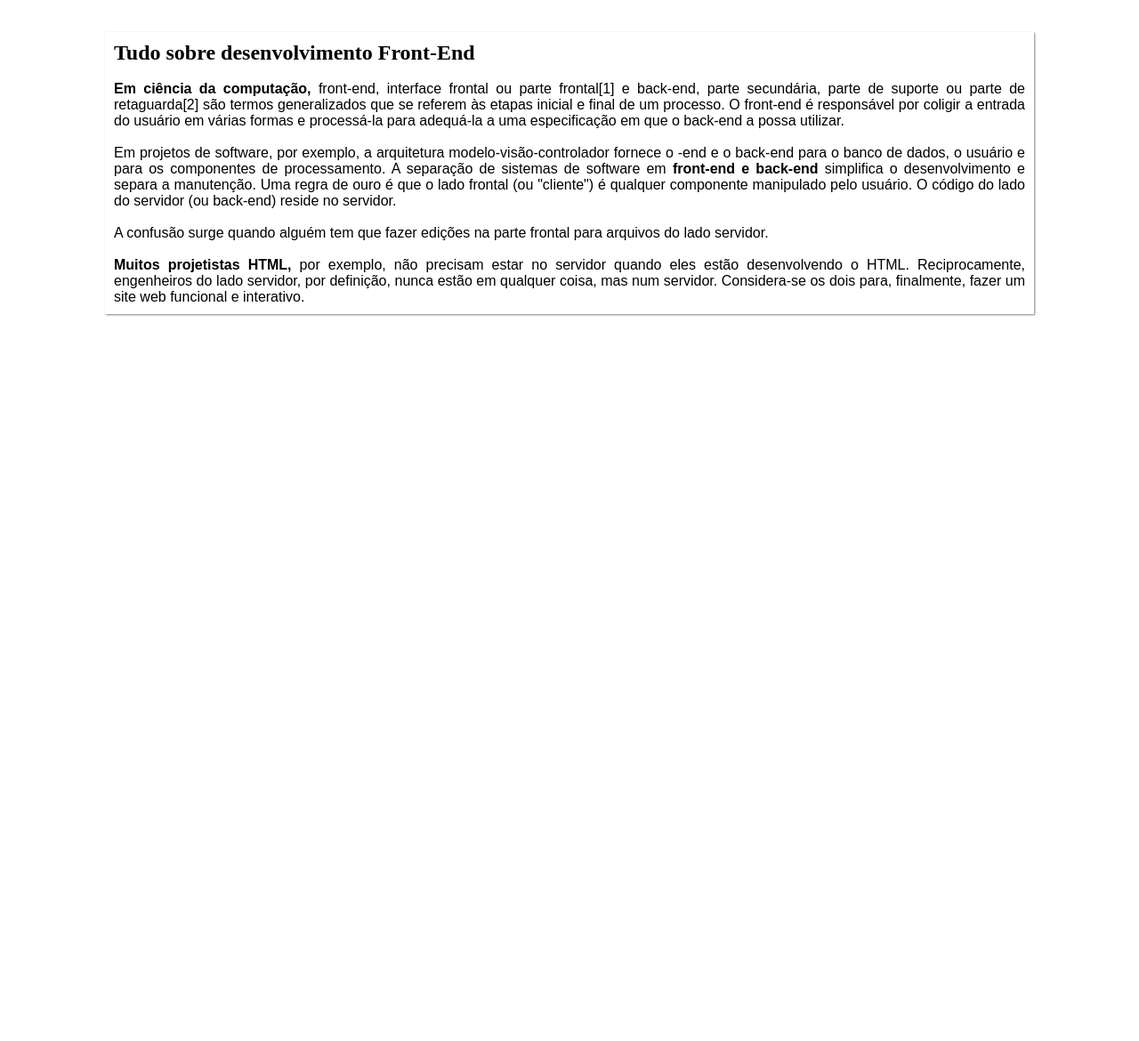
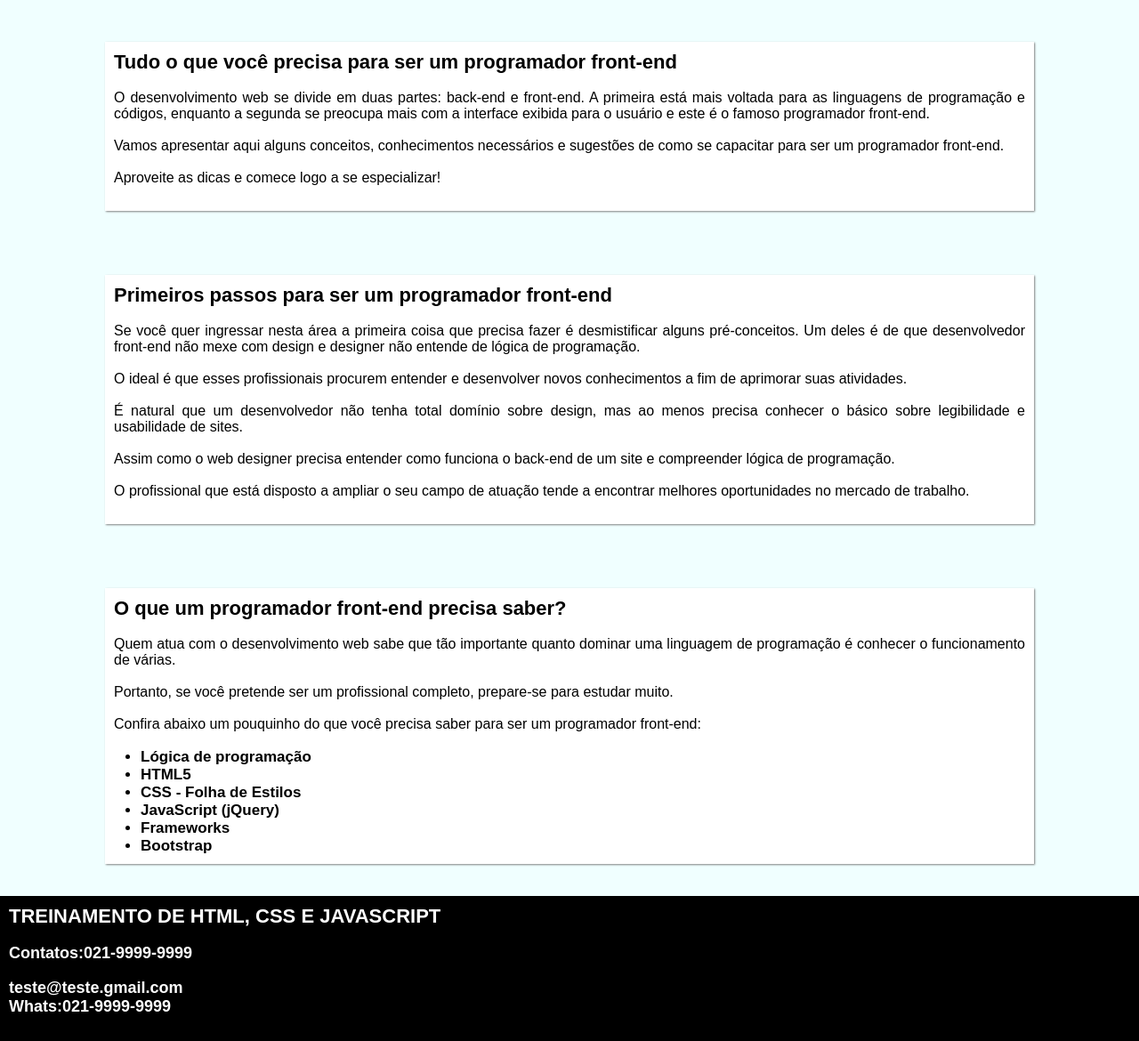
Before and after one commit to Juliana-Ferreira-Alves/curso-de-HTML-CSS-e-JavaScript, a plain HTML site: page index.html in a window 1280 px wide. Shown: the part 97-1267 px from the top of the page at 89% size. Before the commit the page ends 800 px from the top, so only its background shows below. Drawn offline with Linux system fonts and the light colour scheme.

Commit message:
add o arquivo de CSS no projeto

```diff
--- /dev/null
+++ b/css/estilo.css
@@ -0,0 +1,69 @@
+      *{
+			margin: 0;
+			border: 0;
+			padding: 0;
+		}
+		header{
+			background-color: rgba(0,0,0,0.75);
+			padding: 10px;
+			position: fixed;
+			width: 100%;
+		}
+		body{
+			background-color: rgba(240,255,255);
+		}
+		h1{
+			color: #fff;
+			font-family: arial;
+			font-size: 40px;
+			margin-left: 5px;
+			margin-top: 5px;
+		}
+		h3{
+			color: #fff;
+			font-family: arial;
+			font-size: 30;
+			margin-left: 5px;
+			margin-bottom: 5px;
+		}
+		section{
+			width: 80%;
+			margin: 0 auto;
+			box-shadow: 1px 1px 2px #808080;
+			padding: 10px;
+			background-color: #fff;
+		}
+
+		p{
+			text-align: justify;
+			font-family: arial;
+			font-size: 16px;
+
+		}
+		footer{
+			background-color: rgba(0,0,0);
+			padding: 10px;
+		}
+		h4{
+			font-family: arial;
+			font-size: 18px;
+			color: #fff;
+
+		}
+		h5{
+			font-family: arial;
+			font-size: 22px;
+			color: #fff;
+
+		}
+		h2{
+			font-family: arial;
+			font-size: 22px;
+
+		}
+		ul, li{
+			font-family: arial;
+			font-size: 17px;
+			font-weight: bold;
+			margin-left: 15px;
+		}
--- a/index.html
+++ b/index.html
@@ -4,68 +4,79 @@
 	<meta charset="utf-8">
 	<meta name="viewport" content="width=device-width, initial-scale=1">
 	<title>Projeto HTML</title>
-	<style type="text/css">
-		*{
-			margin: 0;
-			border: 0;
-			padding: 0;
-		}
-		header{
-			background-color: rgba(0,0,0);
-			padding: 10px;
-		}
-		h1{
-			color: #fff;
-			font-family: arial;
-			font-size: 40px;
-			margin-left: 5px;
-			margin-top: 5px;
-		}
-		h3{
-			color: #fff;
-			font-family: arial;
-			font-size: 30;
-			margin-left: 5px;
-			margin-bottom: 5px;
-		}
-		section{
-			width: 80%;
-			margin: 0 auto;
-			box-shadow: 1px 1px 2px #808080;
-			padding: 10px;
-		}
+	<link rel="stylesheet" type="text/css" href="css/estilo.css">
 
-		p{
-			text-align: justify;
-			font-family: arial;
-			font-size: 16px;
-		}
-
-
-	</style>
 </head>
 <body>
 
 	<header>
-		<h1>HTML</h1>
-		<h3>Curso de HTML</h3>
+		<h1>HTML, CSS e JavaScript</h1>
+		<h3>Curso de HTML, CSS e JavaScript</h3>
 
 	</header>
+	<br><br><br><br><br><br><br><br>
+	<section>
+		<h2>Tudo o que você precisa para ser um programador front-end</h2>
+		<br>
+		<p>O desenvolvimento web se divide em duas partes: back-end e front-end. A primeira está mais voltada para as linguagens de programação e códigos, enquanto a segunda se preocupa mais com a interface exibida para o usuário e este é o famoso programador front-end.</p>
+		<br>
+		<p>Vamos apresentar aqui alguns conceitos, conhecimentos necessários e sugestões de como se capacitar para ser um programador front-end.</p>
+		<br>
+		<p>Aproveite as dicas e comece logo a se especializar!</p>
+		<br>
+
+	</section>
+	<br><br>
 
 	<br><br>
+	<section>
+		<h2>Primeiros passos para ser um programador front-end</h2>
+		<br>
+		<p>Se você quer ingressar nesta área a primeira coisa que precisa fazer é desmistificar alguns pré-conceitos. Um deles é de que desenvolvedor front-end não mexe com design e designer não entende de lógica de programação.</p>
+		<br>
+		<p>O ideal é que esses profissionais procurem entender e desenvolver novos conhecimentos a fim de aprimorar suas atividades.</p>
+		<br>
+		<p>É natural que um desenvolvedor não tenha total domínio sobre design, mas ao menos precisa conhecer o básico sobre legibilidade e usabilidade de sites.</p>
+		<br>
+		<p>Assim como o web designer precisa entender como funciona o back-end de um site e compreender lógica de programação.</p>
+		<br>
+		<p>O profissional que está disposto a ampliar o seu campo de atuação tende a encontrar melhores oportunidades no mercado de trabalho.</p>
+		<br>
+	</section>
+	<br><br>
 
+	<br><br>
 	<section>
-		<h2>Tudo sobre desenvolvimento Front-End</h2>
+		<h2>O que um programador front-end precisa saber?</h2>
 		<br>
-		<p><b>Em ciência da computação,</b> front-end, interface frontal ou parte frontal[1] e back-end, parte secundária, parte de suporte ou parte de retaguarda[2] são termos generalizados que se referem às etapas inicial e final de um processo. O front-end é responsável por coligir a entrada do usuário em várias formas e processá-la para adequá-la a uma especificação em que o back-end a possa utilizar.</p>
+		<p>Quem atua com o desenvolvimento web sabe que tão importante quanto dominar uma linguagem de programação é conhecer o funcionamento de várias.</p>
 		<br>
-		<p>Em projetos de software, por exemplo, a arquitetura modelo-visão-controlador fornece o -end e o back-end para o banco de dados, o usuário e para os componentes de processamento. A separação de sistemas de software em <strong>front-end e back-end</strong> simplifica o desenvolvimento e separa a manutenção. Uma regra de ouro é que o lado frontal (ou "cliente") é qualquer componente manipulado pelo usuário. O código do lado do servidor (ou back-end) reside no servidor.</p>
+		<p>Portanto, se você pretende ser um profissional completo, prepare-se para estudar muito.</p>
 		<br>
-		<p>A confusão surge quando alguém tem que fazer edições na parte frontal para arquivos do lado servidor.</p>
+		<p>Confira abaixo um pouquinho do que você precisa saber para ser um programador front-end:</p>
 		<br>
-		<p>
-		<strong>Muitos projetistas HTML,</strong> por exemplo, não precisam estar no servidor quando eles estão desenvolvendo o HTML. Reciprocamente, engenheiros do lado servidor, por definição, nunca estão em qualquer coisa, mas num servidor. Considera-se os dois para, finalmente, fazer um site web funcional e interativo.</p>
+		<ul>
+			<li>Lógica de programação</li>
+			<li>HTML5</li>
+			<li>CSS - Folha de Estilos</li>
+			<li>JavaScript (jQuery)</li>
+			<li>Frameworks</li>
+			<li>Bootstrap</li>
+		</ul>
+
 	</section>
+	<br><br>
+
+
+	<footer>
+		<h5>TREINAMENTO DE HTML, CSS E JAVASCRIPT</h5>
+		<br>
+		<h4>Contatos:021-9999-9999</h4>
+		<br>
+		<h4>teste@teste.gmail.com</h4>
+		<h4>Whats:021-9999-9999</h4>
+		<br>
+	</footer>
 
 
 </body>
```
Also changed, not shown: 1 other file.
